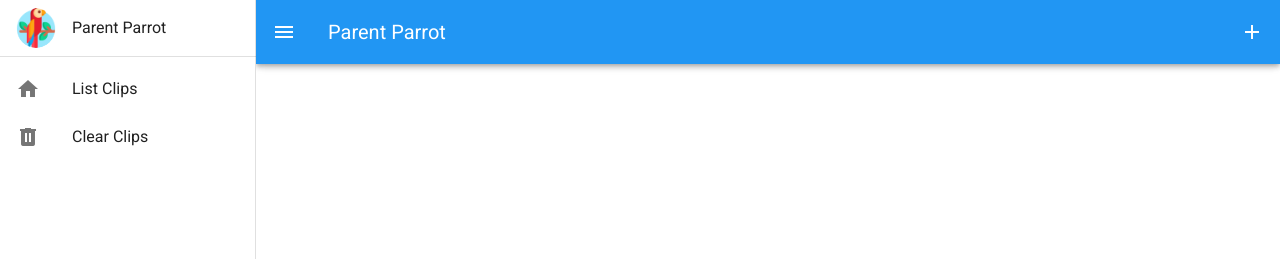
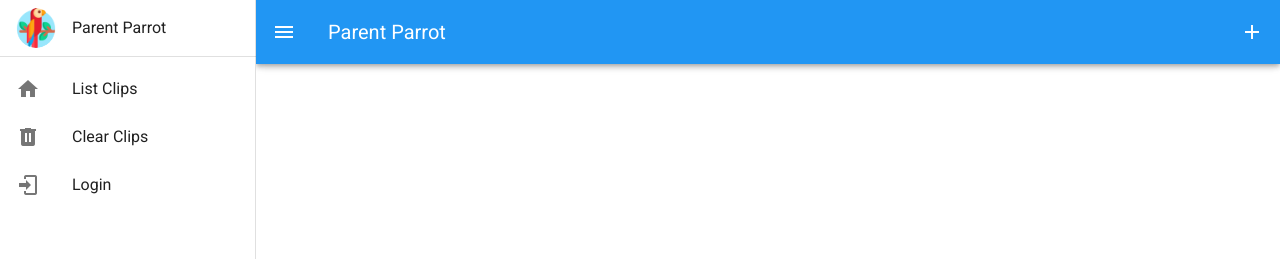
Before and after one commit to cinar/parrot, a Vue app: page / in a window 1280 px wide. Both pictures are taken after a click on the button 28 px from the left and 32 px from the top of the page. Shown: the top 259 px of the page. Built offline with nearby package versions, Linux system fonts and the light colour scheme.

Commit message:
Firebase auth.

```diff
--- a/package.json
+++ b/package.json
@@ -9,6 +9,7 @@
   },
   "dependencies": {
     "core-js": "^2.6.5",
+    "firebase": "^7.2.3",
     "register-service-worker": "^1.6.2",
     "vue": "^2.6.10",
     "vue-router": "^3.1.3",
--- a/src/App.vue
+++ b/src/App.vue
@@ -24,6 +24,20 @@
             <v-icon>mdi-trash-can</v-icon>
           </v-list-item-action>
           <v-list-item-content>Clear Clips</v-list-item-content>
+        </v-list-item>
+
+        <v-list-item v-if="!isLoggedIn" v-on:click="login()">
+          <v-list-item-action>
+            <v-icon>mdi-login</v-icon>
+          </v-list-item-action>
+          <v-list-item-content>Login</v-list-item-content>
+        </v-list-item>
+
+        <v-list-item v-if="isLoggedIn" v-on:click="logout()">
+          <v-list-item-action>
+            <v-icon>mdi-logout</v-icon>
+          </v-list-item-action>
+          <v-list-item-content>Logout</v-list-item-content>
         </v-list-item>
       </v-list>
     </v-navigation-drawer>
@@ -53,6 +67,10 @@
         <router-view></router-view>
       </v-container>
     </v-content>
+
+    <v-snackbar v-model="error" bottom color="error" timeout="5000">
+      {{ error }}
+    </v-snackbar>
   </v-app>
 </template>
 
@@ -73,6 +91,16 @@ export default {
     PpAddClip
   },
 
+  computed: {
+    error: function() {
+      return this.$store.getters.error
+    },
+
+    isLoggedIn: function() {
+      return this.$store.getters.user != null
+    }
+  },
+
   methods: {
     toggleDrawer: function() {
       this.drawer = !this.drawer
@@ -86,6 +114,14 @@ export default {
     clearClips: function() {
       this.$store.dispatch("clearClips")
       this.toggleDrawer()
+    },
+
+    login: function() {
+      this.$store.dispatch('login')
+    },
+
+    logout: function() {
+      this.$store.dispatch('logout')
     }
   }
 }
--- a/src/PpStore.js
+++ b/src/PpStore.js
@@ -1,6 +1,8 @@
 import Vue from 'vue'
 import Vuex from 'vuex'
 import VuexPersist from 'vuex-persist'
+import firebase from 'firebase/app'
+import 'firebase/auth'
 
 Vue.use(Vuex)
 
@@ -9,11 +11,31 @@ const vuexLocalStorage = new VuexPersist({
   storage: window.localStorage
 })
 
+const firebaseConfig = {
+  apiKey: "***REMOVED***",
+  authDomain: "***REMOVED***",
+  databaseURL: "***REMOVED***",
+  projectId: "parent-parrot",
+  storageBucket: "***REMOVED***",
+  messagingSenderId: "***REMOVED***",
+  appId: "***REMOVED***",
+  measurementId: "***REMOVED***"
+}
+
+firebase.initializeApp(firebaseConfig)
+
 export default new Vuex.Store({
   state: {
-    clips: []
+    user: null,
+    clips: [],
+    error: null
   },
+
   mutations: {
+    setUser(state, user) {
+      state.user = user
+    },
+
     addClip(state, clip) {
       state.clips.push(clip)
     },
@@ -27,9 +49,24 @@ export default new Vuex.Store({
 
     clearClips(state) {
       state.clips.splice(0, state.clips.length)
+    },
+
+    setError(state, error) {
+      state.error = error
     }
   },
+
   actions: {
+    login({commit}) {
+      const provider = new firebase.auth.GoogleAuthProvider()
+
+      firebase.auth().signInWithPopup(provider).then(function(result) {
+        commit('setUser', result.user)
+      }).catch(function(error) {
+        commit('setError', error.message)
+      })
+    },
+
     addClip(context, clip) {
       context.commit('addClip', clip)
     },
@@ -42,6 +79,17 @@ export default new Vuex.Store({
       context.commit('clearClips')
     }
   },
+
+  getters: {
+    user(state) {
+      return state.user
+    },
+
+    error(state) {
+      return state.error
+    }
+  },
+
   plugins: [
     vuexLocalStorage.plugin
   ]
```
Also changed, not shown: 1 other file (tests, documents, lock files or other folders).
